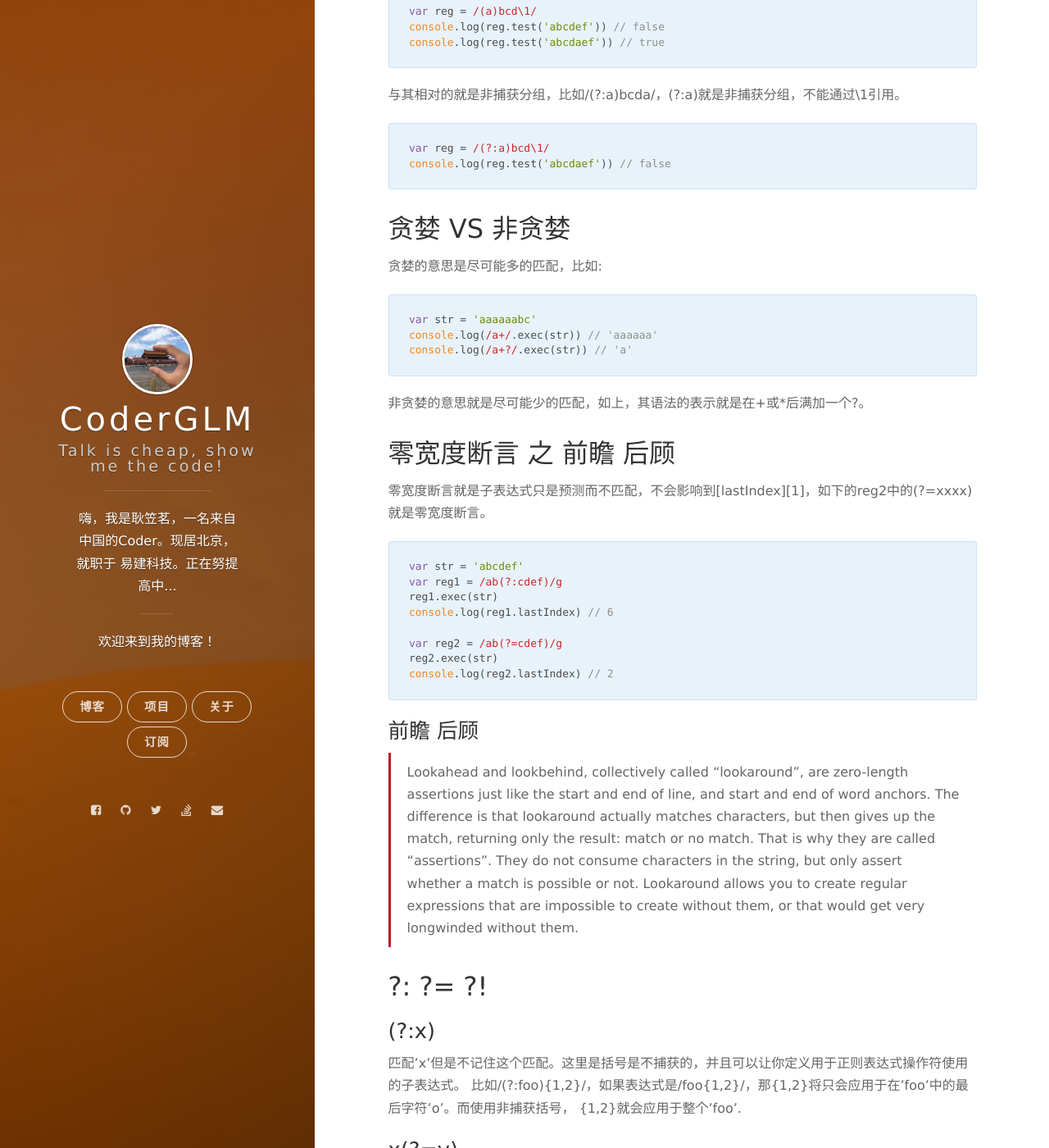
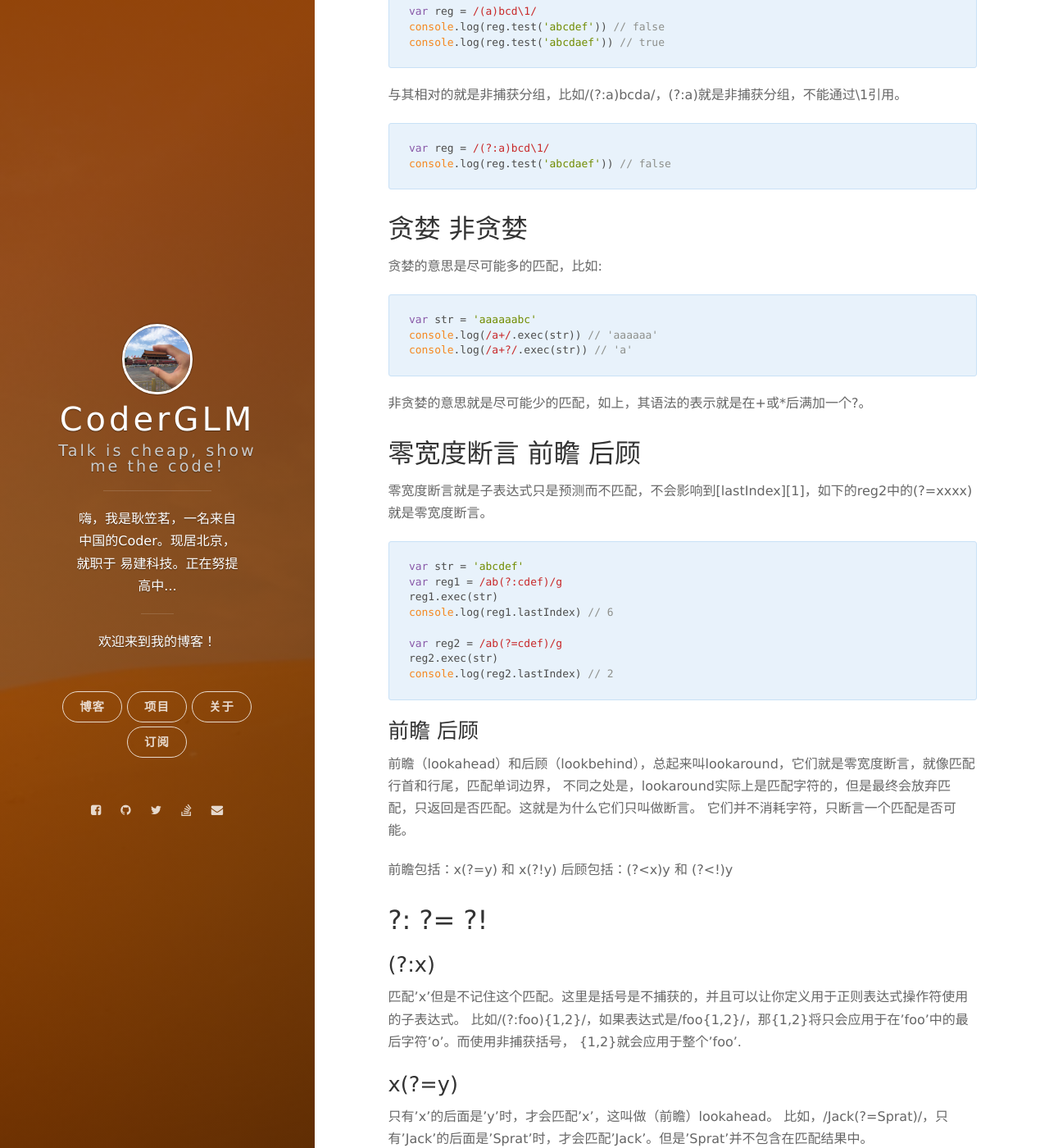
Before and after one commit to CoderLim/jekyll-based-blog, a Jekyll site: the page built from _posts/2016-11-01-regex-some-important-concept.markdown, in a window 1280 px wide and 1400 px high, scrolled down 336 px. Shown: the whole window at 82% size. Built offline with Jekyll 4.4.1, drawn with Linux system fonts in a browser that asks for light colours; nearby versions of some CDN libraries; comment, search, counter and statistics services are not loaded.

Commit message:
Update _posts/2016-11-01-regex-some-important-concept.markdown

````diff
--- a/_posts/2016-11-01-regex-some-important-concept.markdown
+++ b/_posts/2016-11-01-regex-some-important-concept.markdown
@@ -7,7 +7,7 @@ description: 本文详细解读`?:，?=，?!`的使用方法
 tags: 正则表达式;regex;javascript
 ---
 
-## 分组 VS 非捕获分组
+## 分组 非捕获分组
 
 在正则表达式中遇到小括号就可以认为是一个分组，比如/(a)bcda\1/，(a)就是一个分组，\1代表第一个分组。这种分组可以成为
 捕获分组。
@@ -25,7 +25,7 @@ var reg = /(?:a)bcd\1/
 console.log(reg.test('abcdaef')) // false
 ```
 
-## 贪婪 VS 非贪婪
+## 贪婪 非贪婪
 
 贪婪的意思是尽可能多的匹配，比如:
 
@@ -53,12 +53,12 @@ console.log(reg2.lastIndex) // 2
 
 ### 前瞻 后顾
 
-> Lookahead and lookbehind, collectively called "lookaround", are zero-length assertions just like
-> the start and end of line, and start and end of word anchors.
-> The difference is that lookaround actually matches characters, but then gives up the match,
-> returning only the result: match or no match. That is why they are called "assertions".
-> They do not consume characters in the string, but only assert whether a match is possible or not. Lookaround allows you to create regular expressions that are impossible to create without them,
-> or that would get very longwinded without them.
+前瞻（lookahead）和后顾（lookbehind），总起来叫lookaround，它们就是零宽度断言，就像匹配行首和行尾，匹配单词边界，
+不同之处是，lookaround实际上是匹配字符的，但是最终会放弃匹配，只返回是否匹配。这就是为什么它们只叫做断言。
+它们并不消耗字符，只断言一个匹配是否可能。
+
+前瞻包括：x(?=y) 和 x(?!y)
+后顾包括：(?<x)y 和 (?<!)y
 
 ## ?: ?= ?!
 
````
Also changed, not shown: other parts of _posts/2016-11-01-regex-some-important-concept.markdown (+1 -1 lines).
